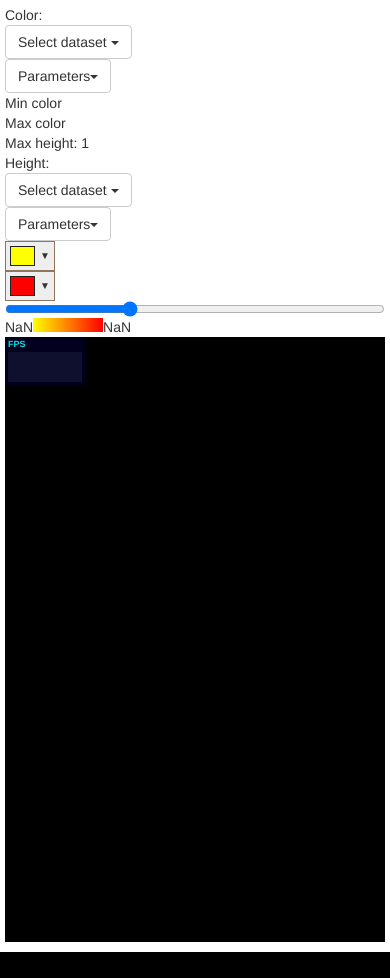
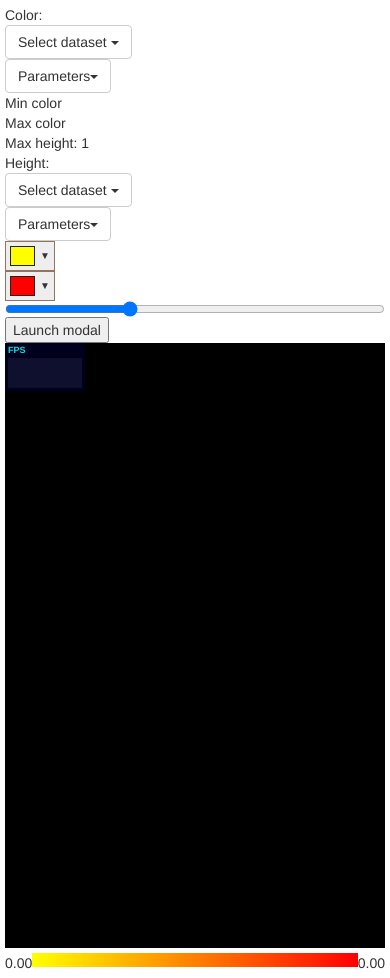
Before and after one commit to paanil/Mapot, a Flask app: page / in a window 390 px wide. Before the commit the page ends 952 px from the top, so only its background shows below. Run offline with Flask 2, Linux system fonts and the light colour scheme; some libraries are stand-ins or nearby versions.

Commit message:
Added bootstrap modal for settings

```diff
--- a/ServerApplication/static/map3d.js
+++ b/ServerApplication/static/map3d.js
@@ -269,6 +269,11 @@ function Map3D(parentElement) {
         for(key in data){
             normalized_data[key] = ((data[key])-min_value)/(max_value-min_value);
         }
+        //TODO: fix this
+        if(typeof min_value === "undefined") {
+            min_value = 0;
+            max_value = 0;
+        }
         normalized_data["min_value"] = min_value;
         normalized_data["max_value"] = max_value;
         return normalized_data;
--- a/ServerApplication/static/style.css
+++ b/ServerApplication/static/style.css
@@ -4,13 +4,26 @@ body {
 
 #grad {
     height: 1em;
-    width: 70px;
-    background: -webkit-linear-gradient(left, red , blue);
-    background: -o-linear-gradient(right, red, blue);
-    background: -moz-linear-gradient(right, red, blue);
-    background: linear-gradient(to right, red , blue);
+    //width: 100%;
+    /*background: -webkit-linear-gradient(left, red , blue);
+      background: -o-linear-gradient(right, red, blue);
+      background: -moz-linear-gradient(right, red, blue);
+      background: linear-gradient(to right, red , blue); */
+    overflow: hidden;
 }
 
-.inline-div {
-    display: inline-block;
+#grad1 {
+    white-space: nowrap;
 }
+
+#gradient_min {
+    float: left;
+}
+
+#gradient_max {
+    float: right;
+}
+
+.modal-backdrop, .modal-backdrop.fade.in {
+    opacity: 0;
+}
--- a/ServerApplication/templates/index.html
+++ b/ServerApplication/templates/index.html
@@ -22,7 +22,7 @@
         </div>
         <div class="col-md-1">Min color</div>
         <div class="col-md-1">Max color</div>
-        <div class="col-md-1">Max height: <span id="currentValue">1</span>
+        <div class="col-md-1">Max height: <span id="currentValue1">1</span>
         </div>
     </div>
     <div class="row">
@@ -51,10 +51,12 @@
             <input type='text' id="maxColor"/>
         </div>
         <div class="col-md-1">
-            <input type="range" id="slider" name="points" min="0.05" max="3" value="1" step="0.01">
+            <input type="range" id="slider1" name="points" min="0.05" max="3" value="1" step="0.01">
         </div>
-        <div class="col-md-1" id="grad1">
-            <div class="inline-div" id="gradient_min"></div><div class="inline-div" id="grad"></div><div  class="inline-div" id="gradient_max"></div>
+        <div class="col-md-1">
+            <button type="button" class="btn-modal" data-toggle="modal" data-target="#testModal">
+                Launch modal
+            </button>
         </div>
     </div>
     <div class="row">
@@ -62,6 +64,34 @@
             <div id="mapdiv"></div>
         </div>
     </div>
+    <div class="row">
+        <div class="col-md-12" id="grad1">
+        <div id="gradient_min"></div><div id="gradient_max"></div><div id="grad"></div>
+        </div>
+    </div>
+</div>
+<div class="modal" id="testModal" tabindex="-1" role="dialog" aria-labelledby="myModalLabel" aria-hidden="true">
+    <div class="modal-dialog">
+    <div class="modal-content">
+      <div class="modal-header">
+        <button type="button" class="close" data-dismiss="modal"><span aria-hidden="true">&times;</span><span class="sr-only">Close</span></button>
+        <h2 class="modal-title" id="myModalLabel">Settings</h2>
+      </div>
+      <div class="modal-body">
+        <div class="modal-slider">
+            <div>Max height: <span id="currentValue">1</span>
+            <input type="range" id="slider" name="points" min="0.05" max="3" value="1" step="0.01">
+        </div>
+        <div>
+            <input type="checkbox" name="hide" value="hide">Don't show countries with no data on the map<br>
+        </div>
+      </div>
+      <div class="modal-footer">
+        <button type="button" class="btn btn-default" data-dismiss="modal">Close</button>
+        <button type="button" class="btn btn-primary">Save changes</button>
+      </div>
+    </div>
+  </div>
 </div>
 
 
@@ -215,5 +245,9 @@ $("#maxColor").spectrum(
     maxColorPalette
 );
 
+$('#myModal').modal({
+    draggable: true
+})
+
 </script>
 {% endblock %}
```
